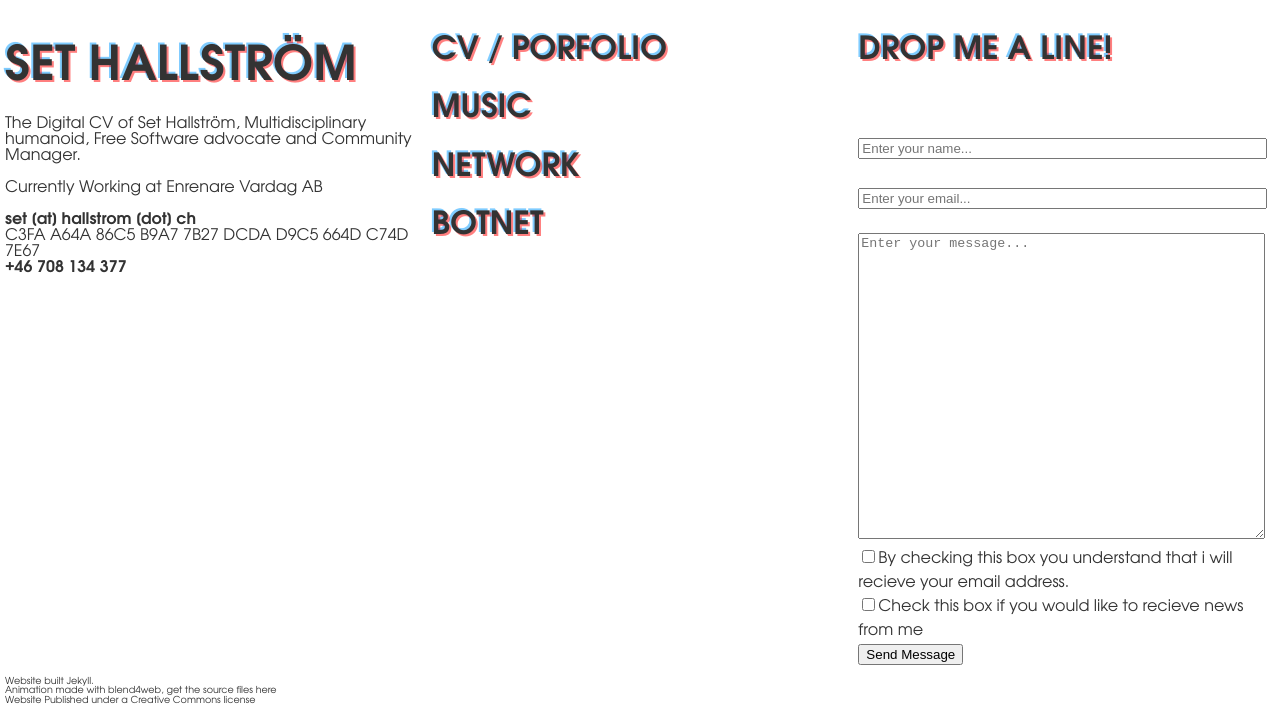
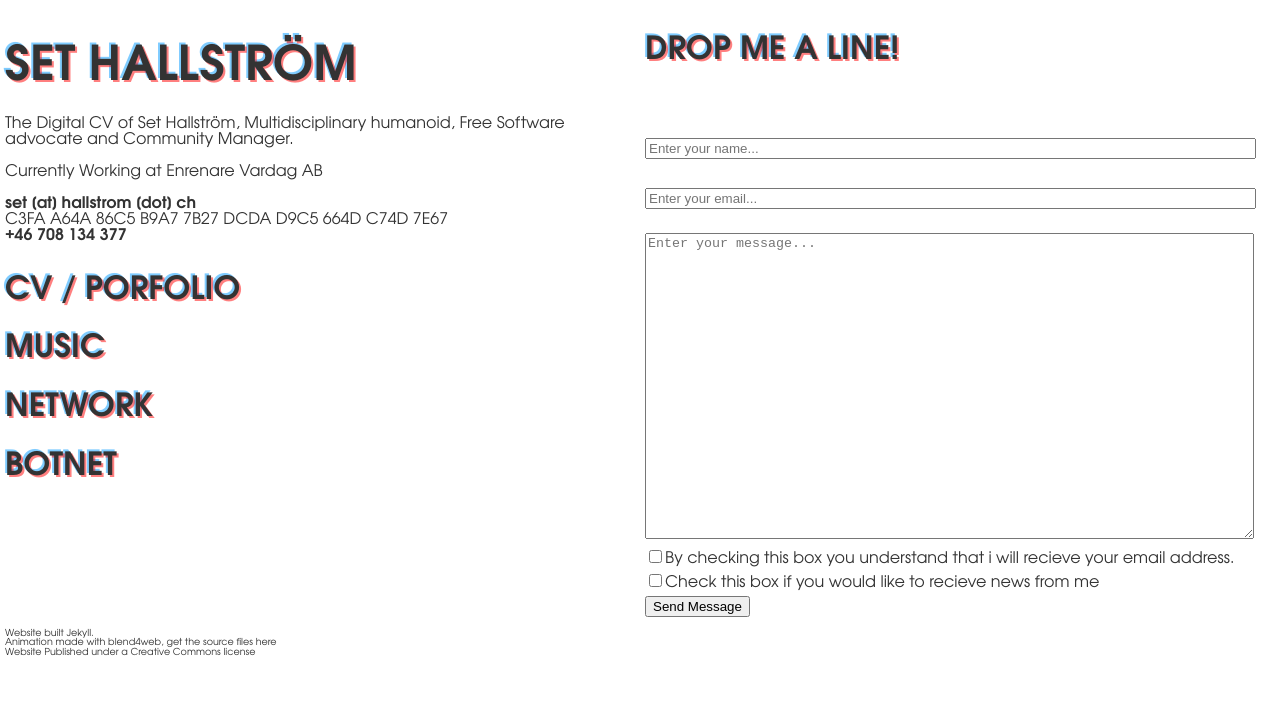
Before and after one commit to Sakrecoer/set.hallstrom, a Jekyll site: the page built from index.html, in a window 1280 px wide. Shown: the part 450-1165 px from the top of the page. Built offline with Jekyll 4.4.1, drawn with Linux system fonts in a browser that asks for light colours; a script that is not in the unit is left out; after the commit the page ends 1117 px from its top, so only the background shows below that.

Commit message:
description and formatting

```diff
--- a/_config.yml
+++ b/_config.yml
@@ -23,7 +23,8 @@ instagram_username: 'sethybwoy'
 # Values for the jekyll-seo-tag gem (https://github.com/jekyll/jekyll-seo-tag)
 logo: /siteicon.png
 description: >- # this means to ignore newlines until "baseurl:"
-  'Super description'
+  'The Digital CV of Set Hallstrom, a multi-disciplanry Artist, a Free Software
+  advocate and Community Manager.'
 author:
   name: Set Hallstrom
   email: set@hallstrom.ch
--- a/index.html
+++ b/index.html
@@ -1,12 +1,11 @@
 ---
 title: Multidisciplinary Humanoid
 description: >-
-  The Digital CV of Set Hallstrom, a multi-disciplanry Artist, a Free Software
-  advocate and Community Manager.
+  'The Digital CV of Set Hallstrom, a multi-disciplanry Artist, a Free Software
+  advocate and Community Manager.''
 image: /siteicon.png
 layout: default
 ---
-
 <div class="column editable">
   <h1>Set Hallstr&ouml;m</h1>
   <p>The Digital CV of Set Hallstr&ouml;m, Multidisciplinary humanoid, Free Software advocate and Community Manager.</p>
@@ -14,8 +13,6 @@ layout: default
   <p><b>set [at] hallstrom [dot] ch</b><br /><a target="_blank"
       href="http://keyserver.ubuntu.com/pks/lookup?op=get&amp;search=0xD9C5664DC74D7E67">C3FA A64A 86C5 B9A7 7B27 DCDA
       D9C5 664D C74D 7E67</a><br /><a href="tel:+46708134377"><b>+46 708 134 377</b></a></p>
-</div>
-<div class="column editable">
   <h2><a target="_blank" href="set_hallstrom20180313.pdf">CV / Porfolio</a></h2>
   <h2><a target="_blank" href="https://sakrecoer.com/music/">Music</a></h2>
   <h2><a target="_blank" href="https://basspistol.com">Network</a></h2>
@@ -39,10 +36,12 @@ layout: default
       </div>
       <div>
         <label for="message" style="display: none;">Message</label><br />
-      <textarea name="message" id="message" placeholder="Enter your message..." required class="contact textspace"></textarea>
+        <textarea name="message" id="message" placeholder="Enter your message..." required
+          class="contact textspace"></textarea>
       </div>
       <div>
-      <input type="checkbox" name="consent" id="consent" required class="checkthis">By checking this box you understand that i will recieve your email address.
+        <input type="checkbox" name="consent" id="consent" required class="checkthis">By checking this box you
+        understand that i will recieve your email address.
       </div>
       <div>
         <input type="checkbox" name="news" id="news">Check this box if you would like to recieve news from me
```
Lines whose indentation alone changed are shown as unchanged.
